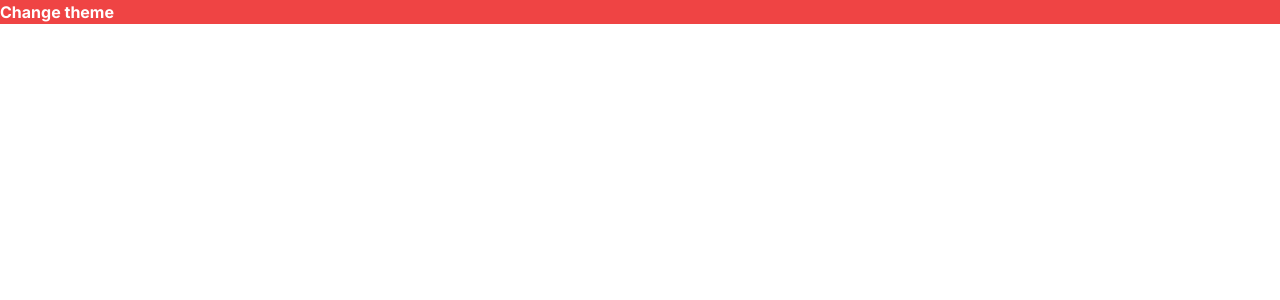
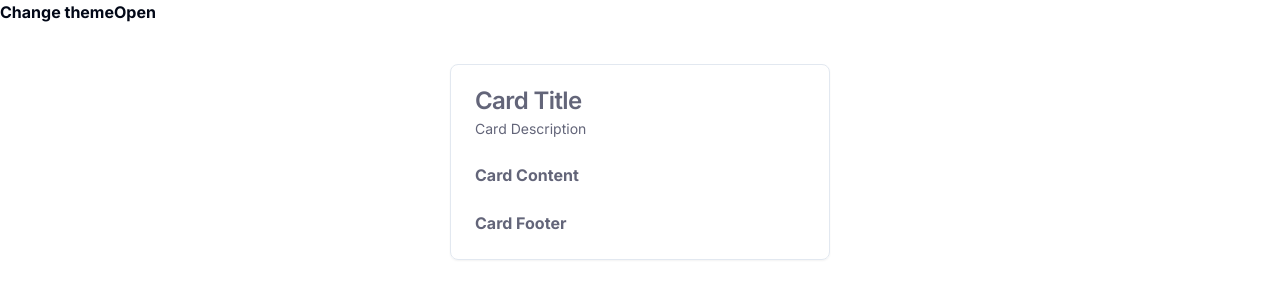
Before and after one commit to sellimenes/shade-dashboard, a Next.js app: page / in a window 1280 px wide. Shown: the top 300 px of the page. Built offline with nearby package versions, Linux system fonts and the light colour scheme.

Commit message:
played around with shadcn colors

```diff
--- a/app/globals.css
+++ b/app/globals.css
@@ -4,13 +4,14 @@
 
 @layer base {
   :root {
-    --background: 0 0% 100%;
+    --background: #f7f7f9;
     --foreground: 222.2 84% 4.9%;
 
-    --card: 0 0% 100%;
-    --card-foreground: 222.2 84% 4.9%;
+    --card: #f7f7f9;
+    --card-foreground: 234, 10%, 43%;
+    --card-subtitle: 234, 10%, 43%;
 
-    --popover: 0 0% 100%;
+    --popover: #f7f7f9;
     --popover-foreground: 222.2 84% 4.9%;
 
     --primary: 222.2 47.4% 11.2%;
@@ -36,13 +37,14 @@
   }
 
   .dark {
-    --background: 222.2 84% 4.9%;
+    --background: 235 25% 21%;
     --foreground: 210 40% 98%;
 
-    --card: 222.2 84% 4.9%;
-    --card-foreground: 210 40% 98%;
+    --card: 234 24% 25%;
+    --card-foreground: 240, 32%, 87%;
+    --card-subtitle: 238, 14%, 67%;
 
-    --popover: 222.2 84% 4.9%;
+    --popover: 234 24% 25%;
     --popover-foreground: 210 40% 98%;
 
     --primary: 210 40% 98%;
--- a/app/page.tsx
+++ b/app/page.tsx
@@ -1,6 +1,24 @@
 "use client";
 
 import { useTheme } from "next-themes";
+import { cn } from "@/lib/utils";
+
+import {
+  Sheet,
+  SheetContent,
+  SheetDescription,
+  SheetHeader,
+  SheetTitle,
+  SheetTrigger,
+} from "@/components/ui/sheet";
+import {
+  Card,
+  CardContent,
+  CardDescription,
+  CardFooter,
+  CardHeader,
+  CardTitle,
+} from "@/components/ui/card";
 
 export default function Home() {
   const { theme, setTheme } = useTheme();
@@ -14,8 +32,34 @@ export default function Home() {
   };
 
   return (
-    <div className="bg-red-500 font-bold text-white h-full">
+    <div className=" font-bold">
       <button onClick={changeTheme}>Change theme</button>
+
+      <Sheet>
+        <SheetTrigger>Open</SheetTrigger>
+        <SheetContent className="w-60">
+          <SheetHeader>
+            <SheetTitle>Are you sure absolutely sure?</SheetTitle>
+            <SheetDescription>
+              This action cannot be undone. This will permanently delete your
+              account and remove your data from our servers.
+            </SheetDescription>
+          </SheetHeader>
+        </SheetContent>
+      </Sheet>
+
+      <Card className={cn("w-[380px] m-auto mt-10")}>
+        <CardHeader>
+          <CardTitle>Card Title</CardTitle>
+          <CardDescription>Card Description</CardDescription>
+        </CardHeader>
+        <CardContent>
+          <p>Card Content</p>
+        </CardContent>
+        <CardFooter>
+          <p>Card Footer</p>
+        </CardFooter>
+      </Card>
     </div>
   );
 }
--- /dev/null
+++ b/components/ui/card.tsx
@@ -0,0 +1,86 @@
+import * as React from "react";
+
+import { cn } from "@/lib/utils";
+
+const Card = React.forwardRef<
+  HTMLDivElement,
+  React.HTMLAttributes<HTMLDivElement>
+>(({ className, ...props }, ref) => (
+  <div
+    ref={ref}
+    className={cn(
+      "rounded-lg border bg-card text-card-foreground shadow-sm",
+      className
+    )}
+    {...props}
+  />
+));
+Card.displayName = "Card";
+
+const CardHeader = React.forwardRef<
+  HTMLDivElement,
+  React.HTMLAttributes<HTMLDivElement>
+>(({ className, ...props }, ref) => (
+  <div
+    ref={ref}
+    className={cn("flex flex-col space-y-1.5 p-6", className)}
+    {...props}
+  />
+));
+CardHeader.displayName = "CardHeader";
+
+const CardTitle = React.forwardRef<
+  HTMLParagraphElement,
+  React.HTMLAttributes<HTMLHeadingElement>
+>(({ className, ...props }, ref) => (
+  <h3
+    ref={ref}
+    className={cn(
+      "text-2xl font-semibold leading-none tracking-tight",
+      className
+    )}
+    {...props}
+  />
+));
+CardTitle.displayName = "CardTitle";
+
+const CardDescription = React.forwardRef<
+  HTMLParagraphElement,
+  React.HTMLAttributes<HTMLParagraphElement>
+>(({ className, ...props }, ref) => (
+  <p
+    ref={ref}
+    className={cn("text-sm text-card-subtitle font-normal", className)}
+    {...props}
+  />
+));
+CardDescription.displayName = "CardDescription";
+
+const CardContent = React.forwardRef<
+  HTMLDivElement,
+  React.HTMLAttributes<HTMLDivElement>
+>(({ className, ...props }, ref) => (
+  <div ref={ref} className={cn("p-6 pt-0", className)} {...props} />
+));
+CardContent.displayName = "CardContent";
+
+const CardFooter = React.forwardRef<
+  HTMLDivElement,
+  React.HTMLAttributes<HTMLDivElement>
+>(({ className, ...props }, ref) => (
+  <div
+    ref={ref}
+    className={cn("flex items-center p-6 pt-0", className)}
+    {...props}
+  />
+));
+CardFooter.displayName = "CardFooter";
+
+export {
+  Card,
+  CardHeader,
+  CardFooter,
+  CardTitle,
+  CardDescription,
+  CardContent,
+};
--- /dev/null
+++ b/components/ui/sheet.tsx
@@ -0,0 +1,140 @@
+"use client";
+
+import * as React from "react";
+import * as SheetPrimitive from "@radix-ui/react-dialog";
+import { cva, type VariantProps } from "class-variance-authority";
+import { X } from "lucide-react";
+
+import { cn } from "@/lib/utils";
+
+const Sheet = SheetPrimitive.Root;
+
+const SheetTrigger = SheetPrimitive.Trigger;
+
+const SheetClose = SheetPrimitive.Close;
+
+const SheetPortal = SheetPrimitive.Portal;
+
+const SheetOverlay = React.forwardRef<
+  React.ElementRef<typeof SheetPrimitive.Overlay>,
+  React.ComponentPropsWithoutRef<typeof SheetPrimitive.Overlay>
+>(({ className, ...props }, ref) => (
+  <SheetPrimitive.Overlay
+    className={cn(
+      "fixed inset-0 z-50 bg-background/80 backdrop-blur-sm data-[state=open]:animate-in data-[state=closed]:animate-out data-[state=closed]:fade-out-0 data-[state=open]:fade-in-0",
+      className
+    )}
+    {...props}
+    ref={ref}
+  />
+));
+SheetOverlay.displayName = SheetPrimitive.Overlay.displayName;
+
+const sheetVariants = cva(
+  "fixed z-50 gap-4 bg-card p-6 shadow-lg transition ease-in-out data-[state=open]:animate-in data-[state=closed]:animate-out data-[state=closed]:duration-300 data-[state=open]:duration-500",
+  {
+    variants: {
+      side: {
+        top: "inset-x-0 top-0 border-b data-[state=closed]:slide-out-to-top data-[state=open]:slide-in-from-top",
+        bottom:
+          "inset-x-0 bottom-0 border-t data-[state=closed]:slide-out-to-bottom data-[state=open]:slide-in-from-bottom",
+        left: "inset-y-0 left-0 h-full w-3/4 border-r data-[state=closed]:slide-out-to-left data-[state=open]:slide-in-from-left sm:max-w-sm",
+        right:
+          "inset-y-0 right-0 h-full w-3/4  border-l data-[state=closed]:slide-out-to-right data-[state=open]:slide-in-from-right sm:max-w-sm",
+      },
+    },
+    defaultVariants: {
+      side: "right",
+    },
+  }
+);
+
+interface SheetContentProps
+  extends React.ComponentPropsWithoutRef<typeof SheetPrimitive.Content>,
+    VariantProps<typeof sheetVariants> {}
+
+const SheetContent = React.forwardRef<
+  React.ElementRef<typeof SheetPrimitive.Content>,
+  SheetContentProps
+>(({ side = "right", className, children, ...props }, ref) => (
+  <SheetPortal>
+    <SheetOverlay />
+    <SheetPrimitive.Content
+      ref={ref}
+      className={cn(sheetVariants({ side }), className)}
+      {...props}
+    >
+      {children}
+      <SheetPrimitive.Close className="absolute right-4 top-4 rounded-sm opacity-70 ring-offset-background transition-opacity hover:opacity-100 focus:outline-none focus:ring-2 focus:ring-ring focus:ring-offset-2 disabled:pointer-events-none data-[state=open]:bg-secondary">
+        <X className="h-4 w-4" />
+        <span className="sr-only">Close</span>
+      </SheetPrimitive.Close>
+    </SheetPrimitive.Content>
+  </SheetPortal>
+));
+SheetContent.displayName = SheetPrimitive.Content.displayName;
+
+const SheetHeader = ({
+  className,
+  ...props
+}: React.HTMLAttributes<HTMLDivElement>) => (
+  <div
+    className={cn(
+      "flex flex-col space-y-2 text-center sm:text-left",
+      className
+    )}
+    {...props}
+  />
+);
+SheetHeader.displayName = "SheetHeader";
+
+const SheetFooter = ({
+  className,
+  ...props
+}: React.HTMLAttributes<HTMLDivElement>) => (
+  <div
+    className={cn(
+      "flex flex-col-reverse sm:flex-row sm:justify-end sm:space-x-2",
+      className
+    )}
+    {...props}
+  />
+);
+SheetFooter.displayName = "SheetFooter";
+
+const SheetTitle = React.forwardRef<
+  React.ElementRef<typeof SheetPrimitive.Title>,
+  React.ComponentPropsWithoutRef<typeof SheetPrimitive.Title>
+>(({ className, ...props }, ref) => (
+  <SheetPrimitive.Title
+    ref={ref}
+    className={cn("text-lg font-semibold text-foreground", className)}
+    {...props}
+  />
+));
+SheetTitle.displayName = SheetPrimitive.Title.displayName;
+
+const SheetDescription = React.forwardRef<
+  React.ElementRef<typeof SheetPrimitive.Description>,
+  React.ComponentPropsWithoutRef<typeof SheetPrimitive.Description>
+>(({ className, ...props }, ref) => (
+  <SheetPrimitive.Description
+    ref={ref}
+    className={cn("text-sm text-muted-foreground", className)}
+    {...props}
+  />
+));
+SheetDescription.displayName = SheetPrimitive.Description.displayName;
+
+export {
+  Sheet,
+  SheetPortal,
+  SheetOverlay,
+  SheetTrigger,
+  SheetClose,
+  SheetContent,
+  SheetHeader,
+  SheetFooter,
+  SheetTitle,
+  SheetDescription,
+};
--- a/package.json
+++ b/package.json
@@ -9,6 +9,7 @@
     "lint": "next lint"
   },
   "dependencies": {
+    "@radix-ui/react-dialog": "^1.0.5",
     "class-variance-authority": "^0.7.0",
     "clsx": "^2.0.0",
     "lucide-react": "^0.288.0",
--- a/tailwind.config.js
+++ b/tailwind.config.js
@@ -2,11 +2,11 @@
 module.exports = {
   darkMode: ["class"],
   content: [
-    './pages/**/*.{ts,tsx}',
-    './components/**/*.{ts,tsx}',
-    './app/**/*.{ts,tsx}',
-    './src/**/*.{ts,tsx}',
-	],
+    "./pages/**/*.{ts,tsx}",
+    "./components/**/*.{ts,tsx}",
+    "./app/**/*.{ts,tsx}",
+    "./src/**/*.{ts,tsx}",
+  ],
   theme: {
     container: {
       center: true,
@@ -49,6 +49,7 @@ module.exports = {
         card: {
           DEFAULT: "hsl(var(--card))",
           foreground: "hsl(var(--card-foreground))",
+          subtitle: "hsl(var(--card-subtitle))",
         },
       },
       borderRadius: {
@@ -73,4 +74,4 @@ module.exports = {
     },
   },
   plugins: [require("tailwindcss-animate")],
-}
+};
```
Also changed, not shown: 1 other file (tests, documents, lock files or other folders).
